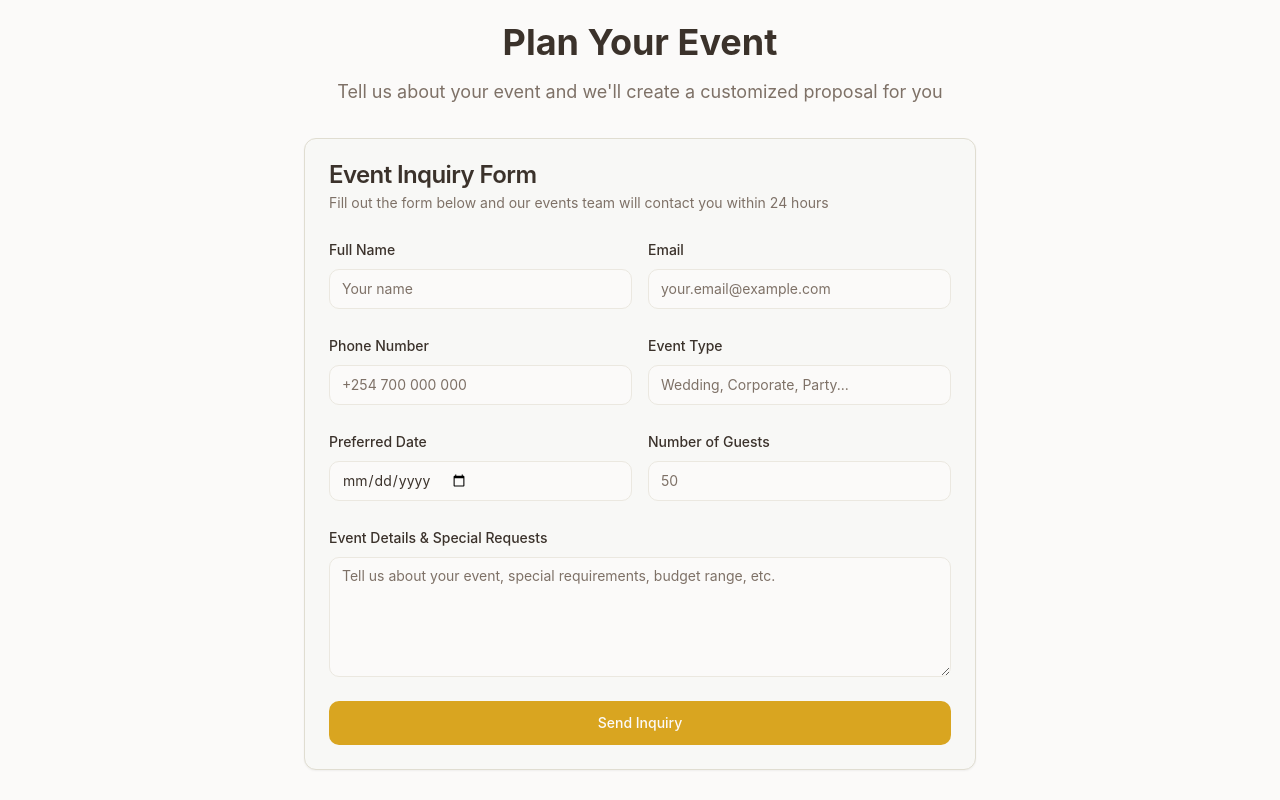
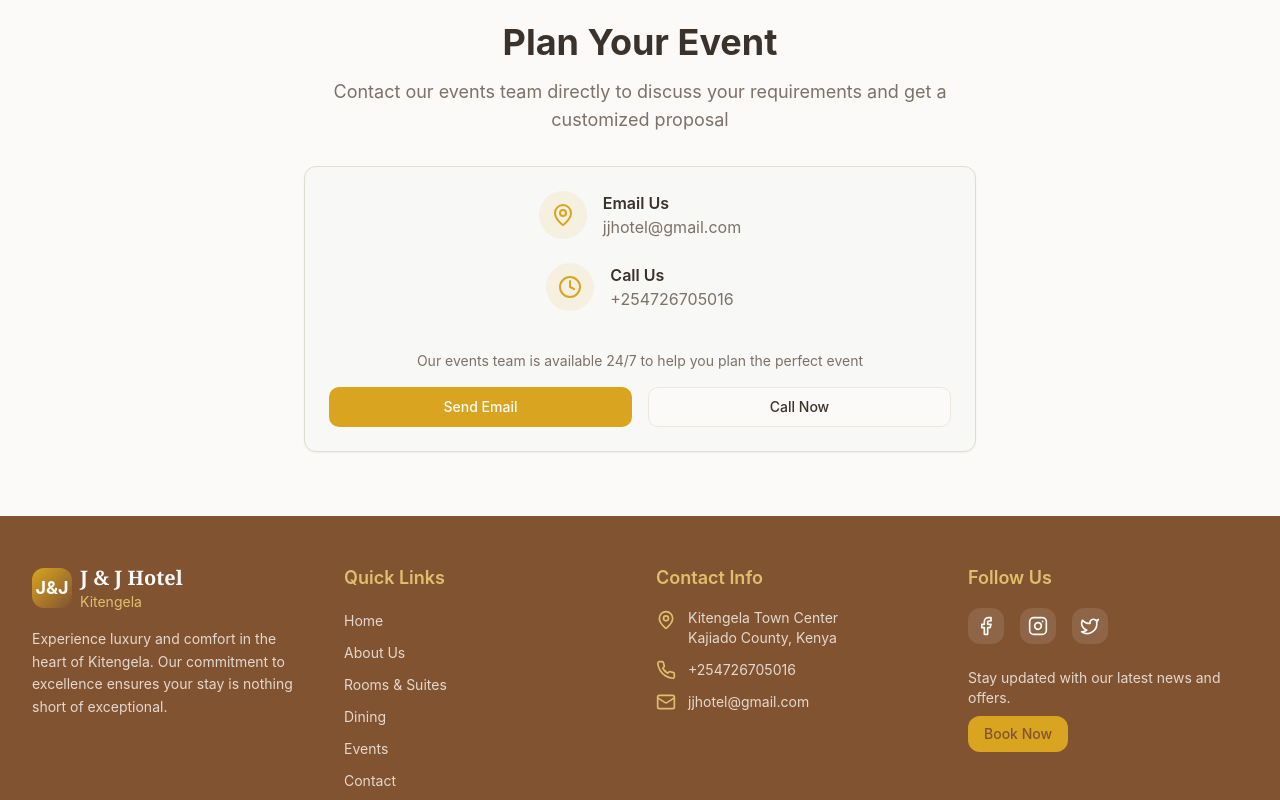
Before and after one commit to Aquillas254/jjhotel-kitengela-booking, a React (Vite) app: page /events in a window 1280 px wide. Shown: the part 1720-2520 px from the top of the page. Built offline with nearby package versions, Linux system fonts and the light colour scheme.

Commit message:
Remove event inquiry form
Remove the event inquiry form and direct users to contact the hotel via email or phone for event planning.

```diff
--- a/src/pages/Events.tsx
+++ b/src/pages/Events.tsx
@@ -161,139 +161,58 @@ const Events = () => {
         </div>
       </section>
 
-      {/* Event Inquiry Form */}
+      {/* Contact for Event Planning */}
       <section className="py-16">
         <div className="container mx-auto px-4">
-          <div className="max-w-2xl mx-auto">
-            <div className="text-center mb-8">
+          <div className="max-w-2xl mx-auto text-center">
             <h2 className="text-3xl md:text-4xl font-bold text-foreground mb-4">
               Plan Your Event
             </h2>
-              <p className="text-lg text-muted-foreground">
-                Tell us about your event and we'll create a customized proposal for you
+            <p className="text-lg text-muted-foreground mb-8">
+              Contact our events team directly to discuss your requirements and get a customized proposal
             </p>
+
+            <Card>
+              <CardContent className="pt-6">
+                <div className="space-y-6">
+                  <div className="flex items-center justify-center space-x-4">
+                    <div className="w-12 h-12 bg-primary/10 rounded-full flex items-center justify-center">
+                      <MapPin className="w-6 h-6 text-primary" />
+                    </div>
+                    <div className="text-left">
+                      <h3 className="font-semibold text-foreground">Email Us</h3>
+                      <p className="text-muted-foreground">jjhotel@gmail.com</p>
+                    </div>
                   </div>
 
-            <Card>
-              <CardHeader>
-                <CardTitle>Event Inquiry Form</CardTitle>
-                <CardDescription>
-                  Fill out the form below and our events team will contact you within 24 hours
-                </CardDescription>
-              </CardHeader>
-              <CardContent>
-                <Form {...form}>
-                  <form onSubmit={form.handleSubmit(onSubmit)} className="space-y-6">
-                    <div className="grid md:grid-cols-2 gap-4">
-                      <FormField
-                        control={form.control}
-                        name="name"
-                        render={({ field }) => (
-                          <FormItem>
-                            <FormLabel>Full Name</FormLabel>
-                            <FormControl>
-                              <Input placeholder="Your name" {...field} />
-                            </FormControl>
-                            <FormMessage />
-                          </FormItem>
-                        )}
-                      />
-                      <FormField
-                        control={form.control}
-                        name="email"
-                        render={({ field }) => (
-                          <FormItem>
-                            <FormLabel>Email</FormLabel>
-                            <FormControl>
-                              <Input type="email" placeholder="your.email@example.com" {...field} />
-                            </FormControl>
-                            <FormMessage />
-                          </FormItem>
-                        )}
-                      />
+                  <div className="flex items-center justify-center space-x-4">
+                    <div className="w-12 h-12 bg-primary/10 rounded-full flex items-center justify-center">
+                      <Clock className="w-6 h-6 text-primary" />
+                    </div>
+                    <div className="text-left">
+                      <h3 className="font-semibold text-foreground">Call Us</h3>
+                      <p className="text-muted-foreground">+254726705016</p>
+                    </div>
                   </div>
 
+                  <div className="pt-4">
+                    <p className="text-sm text-muted-foreground mb-4">
+                      Our events team is available 24/7 to help you plan the perfect event
+                    </p>
                     <div className="grid md:grid-cols-2 gap-4">
-                      <FormField
-                        control={form.control}
-                        name="phone"
-                        render={({ field }) => (
-                          <FormItem>
-                            <FormLabel>Phone Number</FormLabel>
-                            <FormControl>
-                              <Input placeholder="+254 700 000 000" {...field} />
-                            </FormControl>
-                            <FormMessage />
-                          </FormItem>
-                        )}
-                      />
-                      <FormField
-                        control={form.control}
-                        name="eventType"
-                        render={({ field }) => (
-                          <FormItem>
-                            <FormLabel>Event Type</FormLabel>
-                            <FormControl>
-                              <Input placeholder="Wedding, Corporate, Party..." {...field} />
-                            </FormControl>
-                            <FormMessage />
-                          </FormItem>
-                        )}
-                      />
+                      <Button asChild>
+                        <a href="mailto:jjhotel@gmail.com?subject=Event Planning Inquiry">
+                          Send Email
+                        </a>
+                      </Button>
+                      <Button variant="outline" asChild>
+                        <a href="tel:+254726705016">
+                          Call Now
+                        </a>
+                      </Button>
                     </div>
-
-                    <div className="grid md:grid-cols-2 gap-4">
-                      <FormField
-                        control={form.control}
-                        name="date"
-                        render={({ field }) => (
-                          <FormItem>
-                            <FormLabel>Preferred Date</FormLabel>
-                            <FormControl>
-                              <Input type="date" {...field} />
-                            </FormControl>
-                            <FormMessage />
-                          </FormItem>
-                        )}
-                      />
-                      <FormField
-                        control={form.control}
-                        name="guests"
-                        render={({ field }) => (
-                          <FormItem>
-                            <FormLabel>Number of Guests</FormLabel>
-                            <FormControl>
-                              <Input type="number" placeholder="50" {...field} />
-                            </FormControl>
-                            <FormMessage />
-                          </FormItem>
-                        )}
-                      />
                   </div>
-
-                    <FormField
-                      control={form.control}
-                      name="message"
-                      render={({ field }) => (
-                        <FormItem>
-                          <FormLabel>Event Details & Special Requests</FormLabel>
-                          <FormControl>
-                            <Textarea
-                              placeholder="Tell us about your event, special requirements, budget range, etc."
-                              className="min-h-[120px]"
-                              {...field}
-                            />
-                          </FormControl>
-                          <FormMessage />
-                        </FormItem>
-                      )}
-                    />
-
-                    <Button type="submit" className="w-full" size="lg">
-                      Send Inquiry
-                    </Button>
-                  </form>
-                </Form>
+                </div>
               </CardContent>
             </Card>
           </div>
```
Lines whose indentation alone changed are shown as unchanged.
